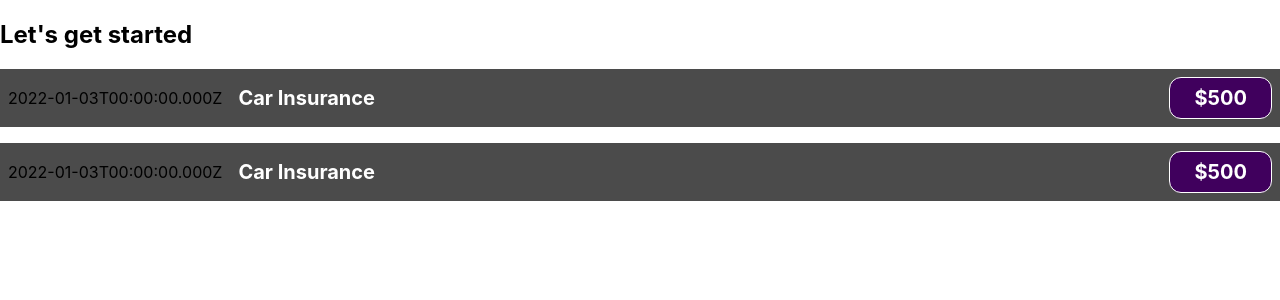
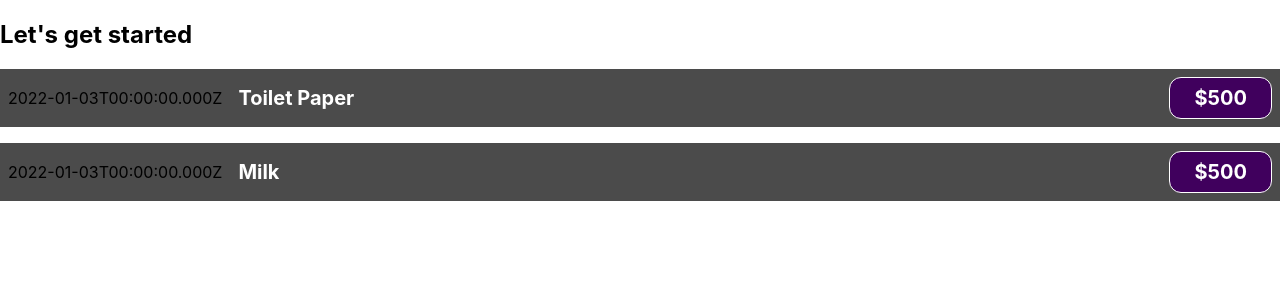
Before and after one commit to ashishjsharda/ReactNov21, a React (Create React App) app: page / in a window 1280 px wide. Shown: the top 300 px of the page. Built offline with nearby package versions, Linux system fonts and the light colour scheme.

Commit message:
Add props title

```diff
--- a/src/components/ExpenseItem.js
+++ b/src/components/ExpenseItem.js
@@ -7,7 +7,7 @@ function ExpenseItem(props) {
     return <div className="expense-item">
         <div> {expenseDate.toISOString()}</div>
         <div className ="expense-item__description">
-            <h2> {summary}</h2>
+            <h2> {props.title}</h2>
             <div className={"expense-item__price"}>$500</div>
         </div>
     </div>
```
